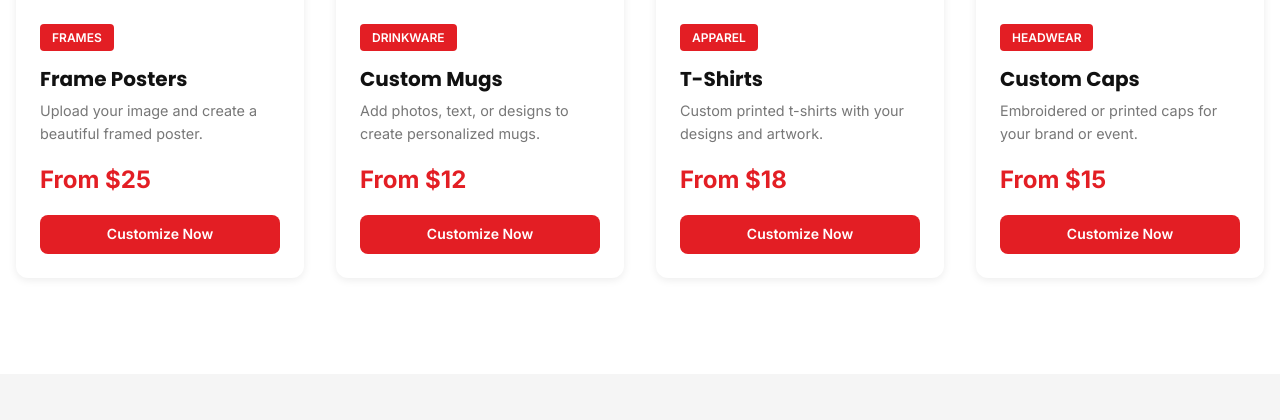
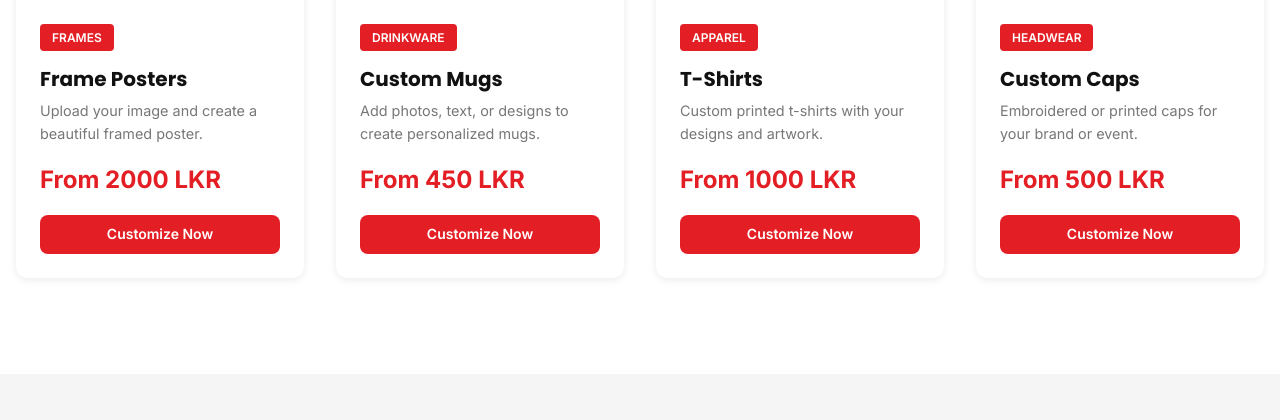
Before and after one commit to shenalp719/triangle-ecommerce, a PHP site: page / in a window 1280 px wide. Shown: the part 1323-1743 px from the top of the page. Run offline with PHP 8.4, Linux system fonts and the light colour scheme; some libraries are stand-ins or nearby versions.

Commit message:
Update currency display for featured products in index.php

```diff
--- a/index.php
+++ b/index.php
@@ -63,7 +63,7 @@ include 'includes/header.php';
                     <div class="product-category">Frames</div>
                     <h4 class="product-name">Frame Posters</h4>
                     <p style="color: var(--text-light); font-size: 0.9rem;">Upload your image and create a beautiful framed poster.</p>
-                    <div class="product-price">From $25</div>
+                    <div class="product-price">From 2000 LKR</div>
                     <a href="customizer-frame.php" class="btn btn-primary btn-sm btn-block">Customize Now</a>
                 </div>
             </div>
@@ -74,7 +74,7 @@ include 'includes/header.php';
                     <div class="product-category">Drinkware</div>
                     <h4 class="product-name">Custom Mugs</h4>
                     <p style="color: var(--text-light); font-size: 0.9rem;">Add photos, text, or designs to create personalized mugs.</p>
-                    <div class="product-price">From $12</div>
+                    <div class="product-price">From 450 LKR</div>
                     <a href="customizer-mug.php" class="btn btn-primary btn-sm btn-block">Customize Now</a>
                 </div>
             </div>
@@ -85,7 +85,7 @@ include 'includes/header.php';
                     <div class="product-category">Apparel</div>
                     <h4 class="product-name">T-Shirts</h4>
                     <p style="color: var(--text-light); font-size: 0.9rem;">Custom printed t-shirts with your designs and artwork.</p>
-                    <div class="product-price">From $18</div>
+                    <div class="product-price">From 1000 LKR</div>
                     <a href="customizer-shirt.php" class="btn btn-primary btn-sm btn-block">Customize Now</a>
                 </div>
             </div>
@@ -96,7 +96,7 @@ include 'includes/header.php';
                     <div class="product-category">Headwear</div>
                     <h4 class="product-name">Custom Caps</h4>
                     <p style="color: var(--text-light); font-size: 0.9rem;">Embroidered or printed caps for your brand or event.</p>
-                    <div class="product-price">From $15</div>
+                    <div class="product-price">From 500 LKR</div>
                     <a href="customizer-cap.php" class="btn btn-primary btn-sm btn-block">Customize Now</a>
                 </div>
             </div>
```
